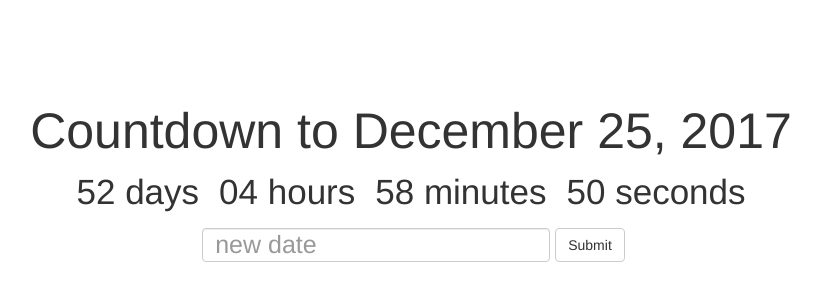
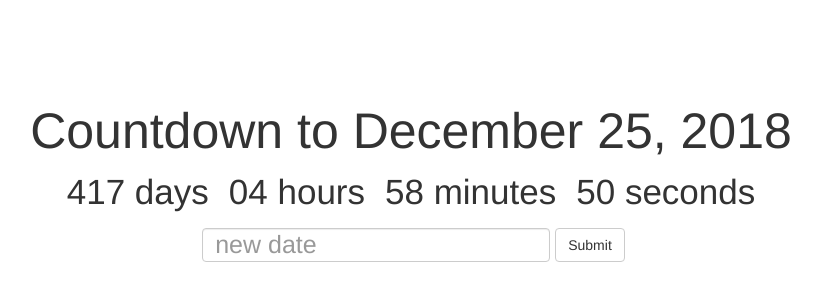
Before and after one commit to wes337/countdown-champ, a React (Create React App) app: page / in a window 1280 px wide. Shown: the part 160-460 px from the top of the page, without its empty margins (229-1050 px from the left). Built offline with nearby package versions, Linux system fonts and the light colour scheme.

Commit message:
updated for 2018

```diff
--- a/src/App.jsx
+++ b/src/App.jsx
@@ -7,7 +7,7 @@ class App extends Component {
     constructor(props) {
         super(props);
         this.state = {
-            deadline: 'December 25, 2017',
+            deadline: 'December 25, 2018',
             newDeadline: ''
         }
     }
```
